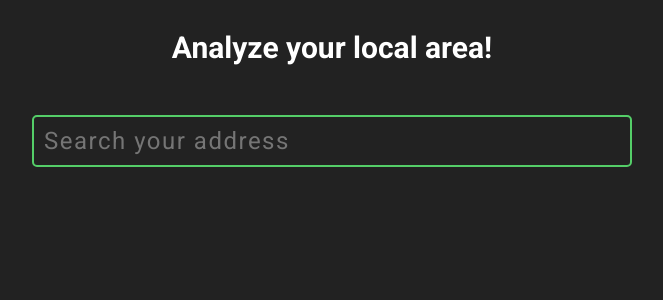
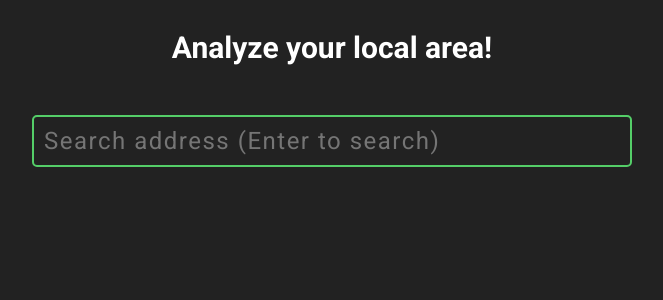
Before and after one commit to DerTyp7/local-analyzer-angular, an Angular app: page /search in a window 1280 px wide. Shown: the top 300 px of the page, without its empty margins (308-971 px from the left). Built offline with nearby package versions, Linux system fonts and the light colour scheme.

Commit message:
add help texts

```diff
--- a/src/app/analyze/analyze.component.ts
+++ b/src/app/analyze/analyze.component.ts
@@ -36,7 +36,7 @@ export class AnalyzeComponent implements OnInit {
     let minLat: number = parseFloat(this.lat!) - 0.13;
     let maxLat: number = parseFloat(this.lat!) + 0.13;
 
-    this.status = "Downloading OSM data...";
+    this.status = "Downloading OSM data... This might take a few minutes ";
 
     this.overpassApiService.sendQueryRequest(`${minLon},${minLat},${maxLon},${maxLat}`)
       .pipe(catchError(err => {
@@ -46,7 +46,7 @@ export class AnalyzeComponent implements OnInit {
         return of("");
       }))
       .subscribe((data: string) => {
-      if(data != ""){
+        if (data != "") {
           let osm: OSM = this.osmService.parseOsmContent(data);
           // Analyze the OSM data
           this.status = "Analyze OSM data...";
--- a/src/app/search/search.component.html
+++ b/src/app/search/search.component.html
@@ -1,18 +1,38 @@
 <div class="search-bar center">
-  <input class="center" type="text" name="searchValue" #searchInput (change)="inputChange(searchInput.value)" placeholder="Search your address" />
+  <input
+    class="center"
+    type="text"
+    name="searchValue"
+    #searchInput
+    (change)="inputChange(searchInput.value)"
+    placeholder="Search address (Enter to search)"
+    tabindex="1"
+    [ngClass]="{ active: searchInput.value }"
+  />
 
-
-  <div *ngIf="searchResults && searchResults.length > 0" class="search-results center">
-    <br>
+  <div
+    *ngIf="searchResults && searchResults.length > 0"
+    class="search-results center"
+  >
+    <br />
     <div *ngFor="let result of searchResults">
-      <div class="search-result"
-       (click)="analyze(result.geometry!.coordinates[0], result.geometry!.coordinates[1])"
-        *ngIf="result.geometry!.coordinates && result.geometry?.coordinates!.length >= 2">
-
-        <span >
-          <b>{{result.properties.name}}</b> {{result.properties.postcode}} {{result.properties.city}} {{result.properties.country}}
+      <div
+        class="search-result"
+        (click)="
+          analyze(
+            result.geometry!.coordinates[0],
+            result.geometry!.coordinates[1]
+          )
+        "
+        *ngIf="
+          result.geometry!.coordinates &&
+          (result.geometry?.coordinates)!.length >= 2
+        "
+      >
+        <span>
+          <b>{{ result.properties.name }}</b> {{ result.properties.postcode }}
+          {{ result.properties.city }} {{ result.properties.country }}
         </span>
-
       </div>
     </div>
   </div>
--- a/src/app/search/search.component.scss
+++ b/src/app/search/search.component.scss
@@ -1,18 +1,19 @@
-.search-bar{
+.search-bar {
   margin-top: 50px;
   width: 600px;
   transition: 0.1s;
   transition-timing-function: linear;
 
-  &:hover{
+  &:hover,
+  &:focus-within {
     width: 700px;
   }
 
-  input{
+  input {
     width: 100%;
     border: 2px solid rgb(84, 206, 104);
     border-radius: 5px;
-    background-color: rgba(0,0,0,0);
+    background-color: rgba(0, 0, 0, 0);
     color: #fff;
     font-size: 1.5rem;
     padding: 10px;
@@ -21,42 +22,43 @@
     transition: 0.1s;
     transition-timing-function: linear;
 
-    &:hover{
+    &:hover,
+    &:focus,
+    &.active {
       border-color: rgb(128, 240, 147);
-      background-color: rgba(255,255,255,0.05);
+      background-color: rgba(255, 255, 255, 0.05);
       width: 100%;
     }
-
   }
 }
 
-.search-results{
+.search-results {
   display: block;
   width: 100%;
-  background-color: rgba(255,255,255,0.02);
+  background-color: rgba(255, 255, 255, 0.02);
   border-top: 0px !important;
   border: 2px solid rgb(59, 59, 59);
   margin-top: -2px;
   transition: 0.1s;
   transition-timing-function: linear;
 
-  &:hover{
+  &:hover {
     border-color: rgb(85, 85, 85);
     background-color: rgba(218, 216, 216, 0.03);
   }
 
-  .search-result{
+  .search-result {
     padding-top: 10px;
     padding-bottom: 10px;
     padding-left: 10px;
     border-bottom: 1px solid rgba(255, 255, 255, 0.062);
     font-size: 12pt;
-    cursor:pointer;
+    cursor: pointer;
     transition: 0.1s;
     transition-timing-function: linear;
     letter-spacing: 1.5px;
 
-    &:hover{
+    &:hover {
       border-left: 5px solid rgb(84, 206, 104);
       padding-left: 25px;
       background-color: rgba(218, 216, 216, 0.05);
```
Lines whose indentation alone changed are shown as unchanged.
